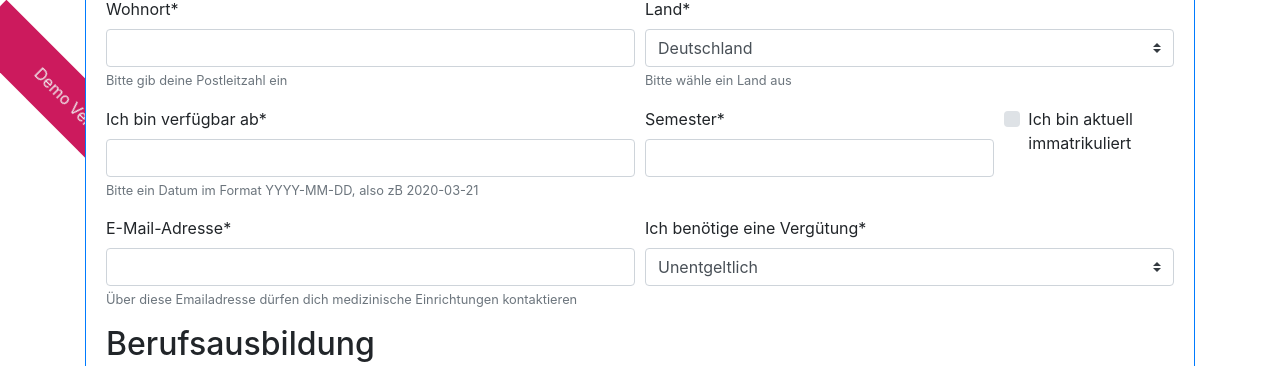
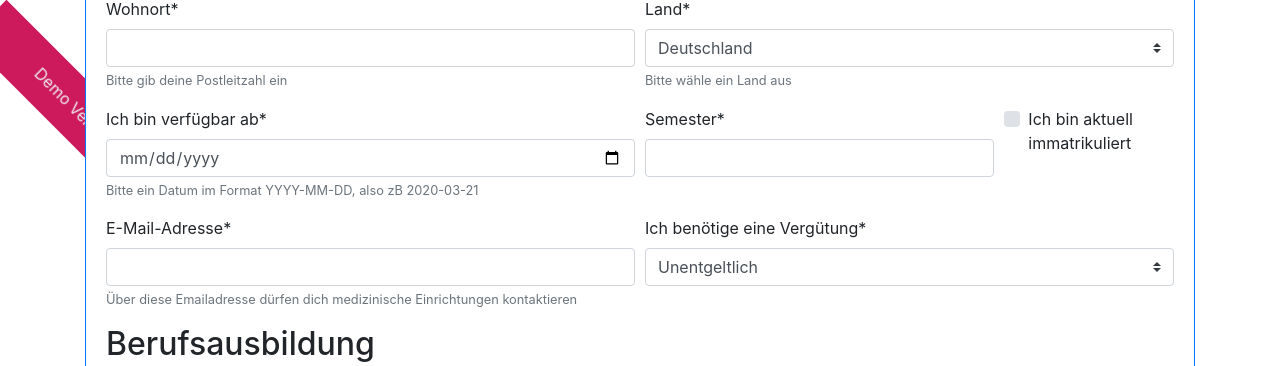
Before and after one commit to match4everyone/match4healthcare, a Django app: page /iamstudent/student_registration in a window 1280 px wide. Shown: the part 639-1005 px from the top of the page. Run offline with Django 3.2, Linux system fonts and the light colour scheme; some libraries are stand-ins or nearby versions.

Commit message:
Ghettoest Datepicker ever

```diff
--- a/backend/iamstudent/forms.py
+++ b/backend/iamstudent/forms.py
@@ -144,7 +144,7 @@ class StudentForm(forms.ModelForm):
                 css_class='form-row'
             ),
             Row(
-                Column('availability_start', css_class='form-group col-md-6 mb-0'),
+                Column('availability_start',  input_type="date", css_class='form-group col-md-6 mb-0'),
                 Column('semester', css_class='form-group col-md-4 mb-0'),
                 Column('immatrikuliert', css_class='form-group col-md-2 mb-0'),
                 css_class='form-row'
--- a/backend/iamstudent/templates/student.html
+++ b/backend/iamstudent/templates/student.html
@@ -45,4 +45,9 @@ Registrierung - Studierende
     </div>
 </div>
 <hr>
+<script type="text/javascript">
+  $(document).ready(function () {
+    $("#id_availability_start").attr("type", "date");
+  });
+</script>
 {% endblock %}
```
